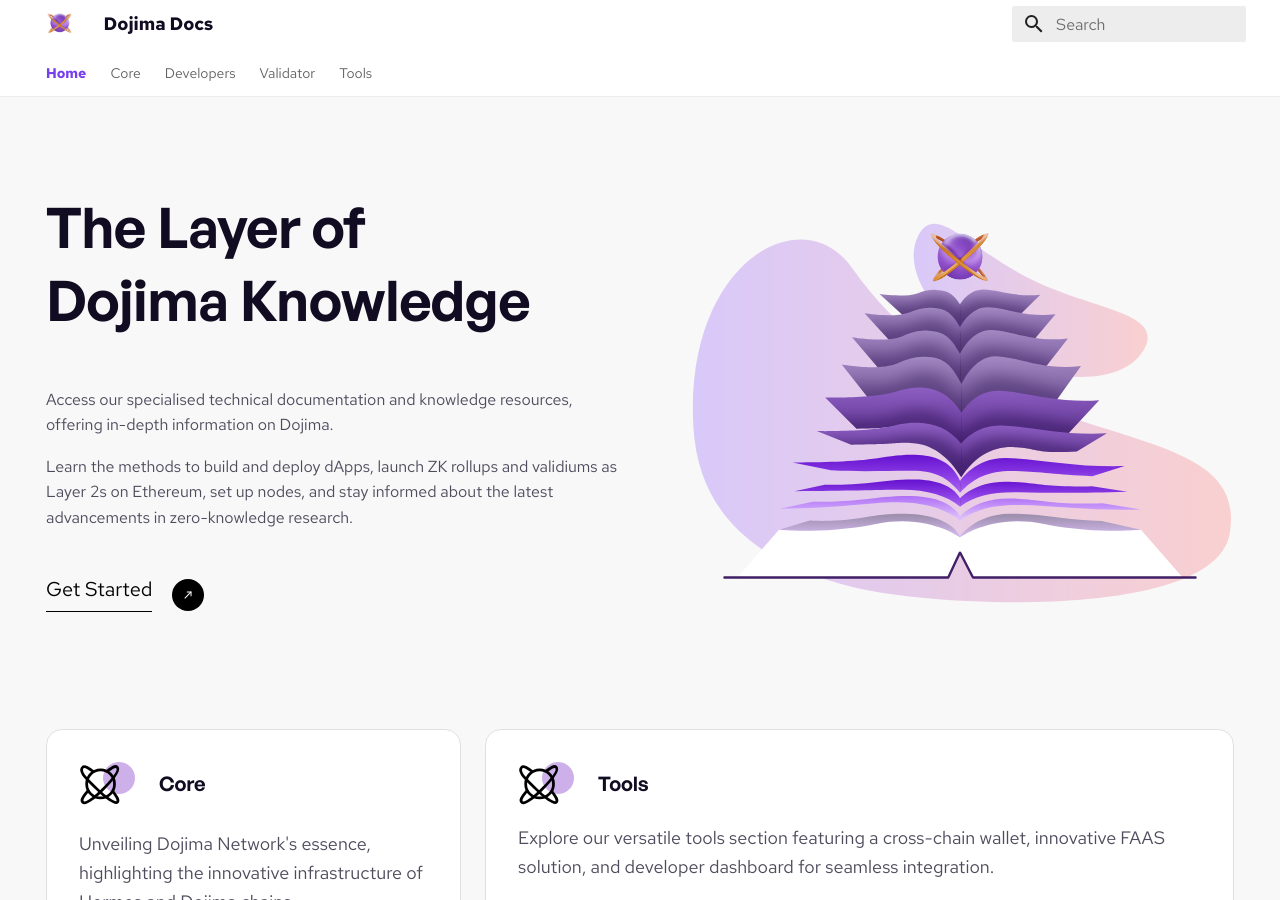
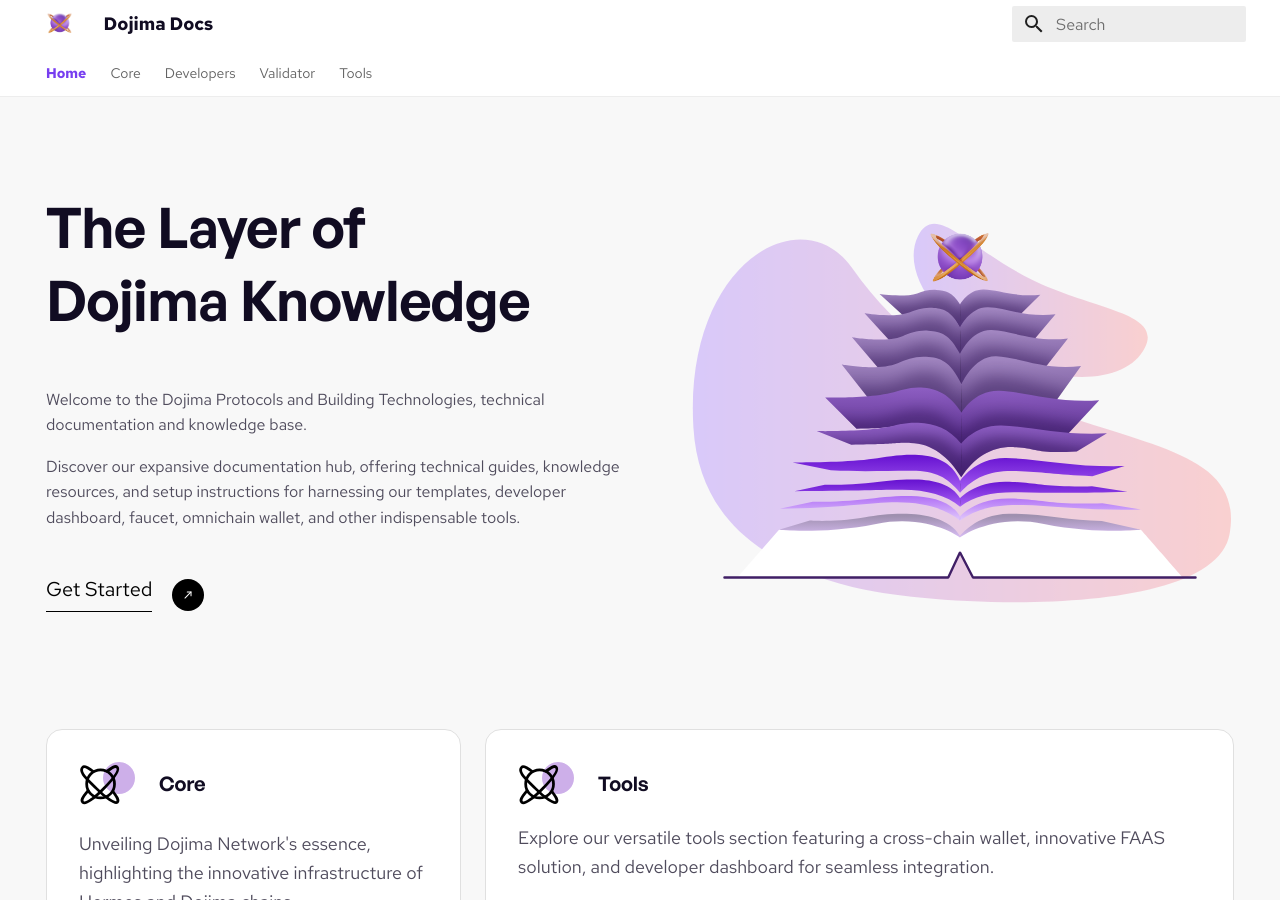
Before and after one commit to dojimanetwork/docs, an MkDocs documentation site: the page built from docs/index.md, in a window 1280 px wide and 900 px high. Built offline with MkDocs 1.6.1 and Material for MkDocs 9.7.7, drawn with Linux system fonts in a browser that asks for light colours.

Commit message:
Update content

```diff
--- a/docs/index.md
+++ b/docs/index.md
@@ -24,8 +24,8 @@
 					<div class="hero-left">
 						<h1 class="hero-heading">The Layer of Dojima Knowledge</h1>
 						<div class="hero-div">
-						<p class="hero-subtext"> Access our specialised technical documentation and knowledge resources, offering in-depth information on Dojima.</p>
-						<p class="hero-subtext">Learn the methods to build and deploy dApps, launch ZK rollups and validiums as Layer 2s on Ethereum, set up nodes, and stay informed about the latest advancements in zero-knowledge research.
+						<p class="hero-subtext"> Welcome to the Dojima Protocols and Building Technologies, technical documentation and knowledge base.</p>
+						<p class="hero-subtext">Discover our expansive documentation hub, offering technical guides, knowledge resources, and setup instructions for harnessing our templates, developer dashboard, faucet, omnichain wallet, and other indispensable tools.
 						</p>
 						</div>
 						<a class="button-container" href="core/">
```
